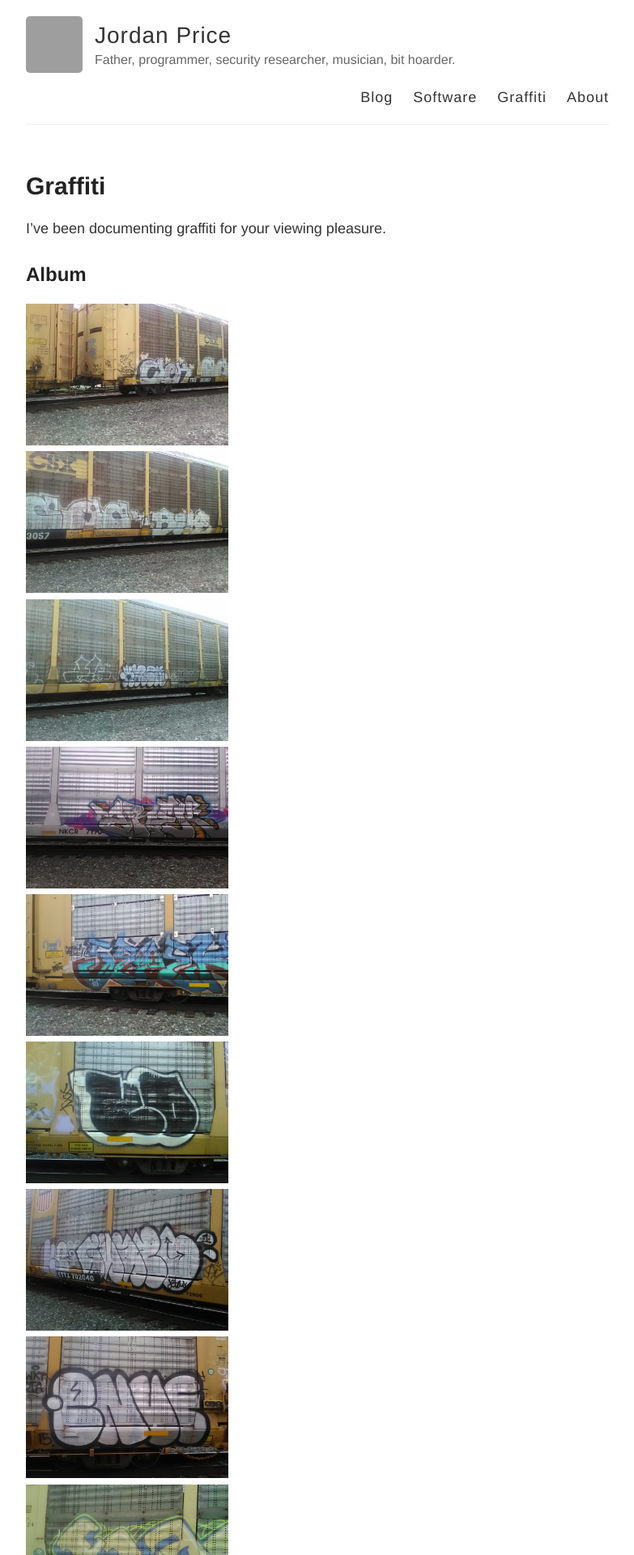
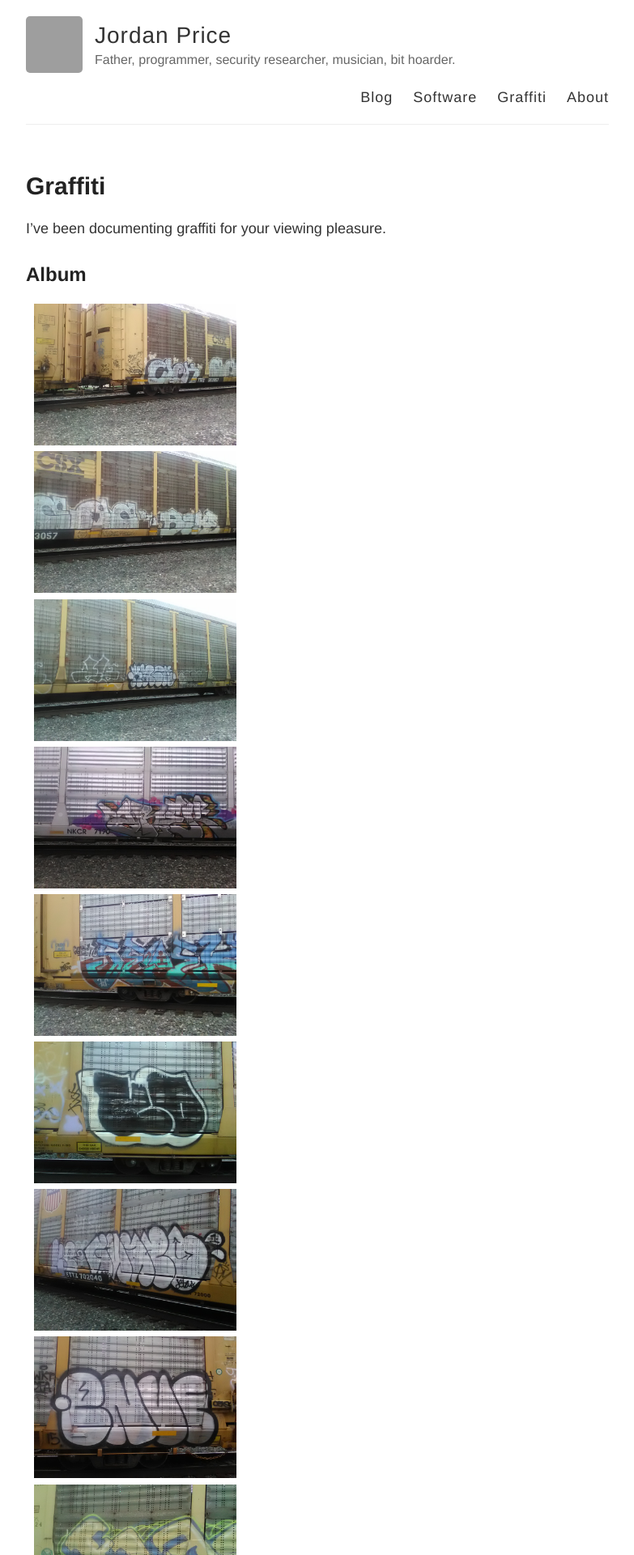
Before and after one commit to thejordanprice/thejordanprice.github.io, a Jekyll site: the page built from graffiti.md, in a window 1280 px wide. Shown: the top 1920 px of the page at 81% size, without its empty margins (248-1031 px from the left). Built offline with Jekyll 4.4.1, drawn with Linux system fonts in a browser that asks for light colours; grey boxes are pictures that could not be loaded.

Commit message:
container for albums.

```diff
--- a/graffiti.md
+++ b/graffiti.md
@@ -8,6 +8,7 @@ I've been documenting graffiti for your viewing pleasure.
 
 ## Album
 
+<div class='container'>
 {% for image in site.static_files %}
     {% if image.path contains 'images/graffiti' %}
 <div class="image">
@@ -17,3 +18,4 @@ I've been documenting graffiti for your viewing pleasure.
 </div>
     {% endif %}
 {% endfor %}
+</div>
```
